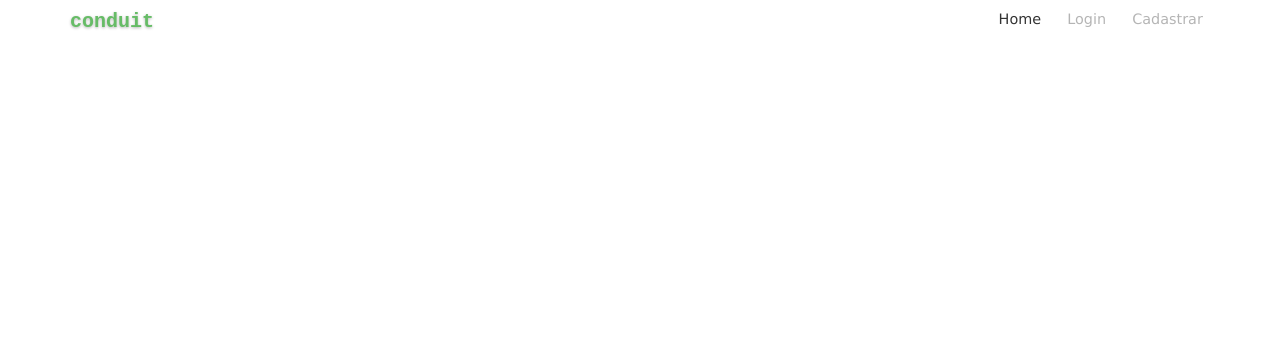
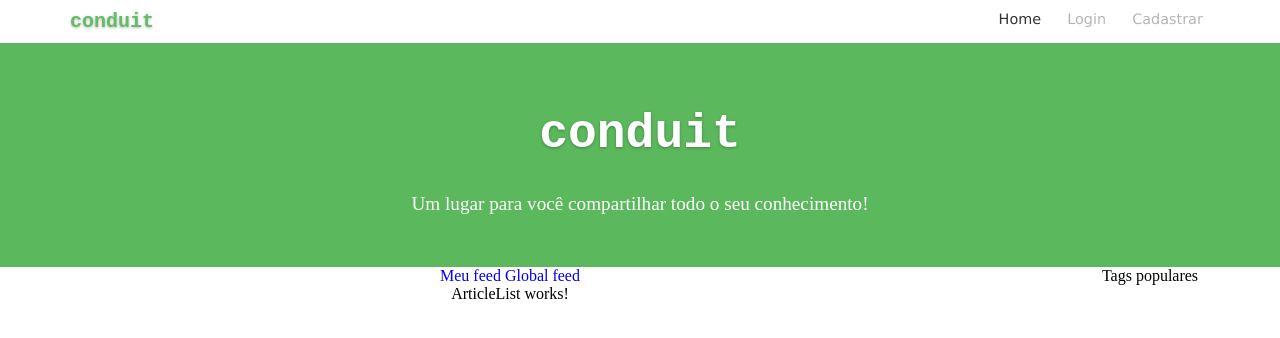
Before and after one commit to maiconm/conduit-vue, a Vue app: page /home/global-feed in a window 1280 px wide. Shown: the top 338 px of the page. Built offline with nearby package versions, Linux system fonts and the light colour scheme.

Commit message:
Introduz barra de navegação de feeds.

```diff
--- a/src/components/Home.vue
+++ b/src/components/Home.vue
@@ -1,4 +1,5 @@
 <template>
+  <div>
     <div class="center bg-green">
       <h1 id="logo">
         conduit
@@ -6,6 +7,30 @@
       <p id="lead">
         Um lugar para você compartilhar todo o seu conhecimento!
       </p>
+    </div>
+    <div class="center">
+      <div class="row sm-vertical">
+        <div class="col sm-full">
+          <nav>
+            <router-link :to="{ name: 'my-feed' }">
+              Meu feed
+            </router-link>
+            <router-link :to="{ name: 'global-feed' }">
+              Global feed
+            </router-link>
+          </nav>
+          <main>
+            <router-view />
+          </main>
+        </div>
+        <aside
+          class="no-flex sm-full"
+          style="width: 260px;"
+        >
+          Tags populares
+        </aside>
+      </div>
+    </div>
   </div>
 </template>
 
--- a/src/main.css
+++ b/src/main.css
@@ -12,3 +12,21 @@ a {
 .center {
   text-align: center;
 }
+.row {
+  display: flex;
+  flex-direction: row;
+}
+.col {
+  flex: auto;
+}
+.no-flex {
+  flex: none;
+}
+@media(max-width: 767px) {
+  .row > .col.sm-full, .row > .no-flex.sm-full {
+    width: 100%;
+  }
+  .row.sm-vertical {
+    flex-direction: column;
+  }
+}
--- a/src/routes.js
+++ b/src/routes.js
@@ -1,9 +1,26 @@
 import Home from './components/Home'
 import Auth from './components/Auth'
+import ArticleList from './components/ArticleList'
 export const routes = [
   {
     path: '/home',
     component: Home,
+    children: [
+      {
+        path: 'my-feed',
+        name: 'my-feed',
+        component: ArticleList,
+      },
+      {
+        path: 'global-feed',
+        name: 'global-feed',
+        component: ArticleList,
+      },
+      {
+        path: '/',
+        redirect: 'global-feed',
+      }
+    ],
   },
   {
     path: '/login',
```
Lines whose indentation alone changed are shown as unchanged.
